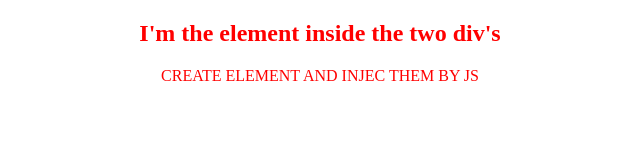
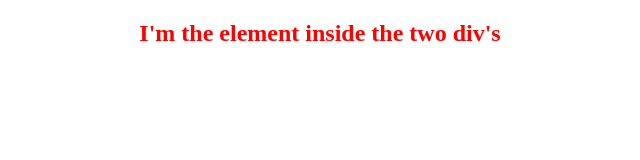
Before and after one commit to venkataManikanta07/ReactJs, a plain HTML site: page Episode1/index.html in a window 1280 px wide. Shown: the whole page, without its empty margins (320-960 px from the left). Drawn offline with nearby package versions, Linux system fonts and the light colour scheme.

Commit message:
Commented unwanted line

```diff
--- a/Episode1/index.html
+++ b/Episode1/index.html
@@ -11,7 +11,7 @@
 <body>
     <div id="root"></div>
 
-    CREATE ELEMENT AND INJEC THEM BY JS
+    <!-- CREATE ELEMENT AND INJEC THEM BY JS -->
 
     <!-- <script>
         const root = document.getElementById("root");
```
